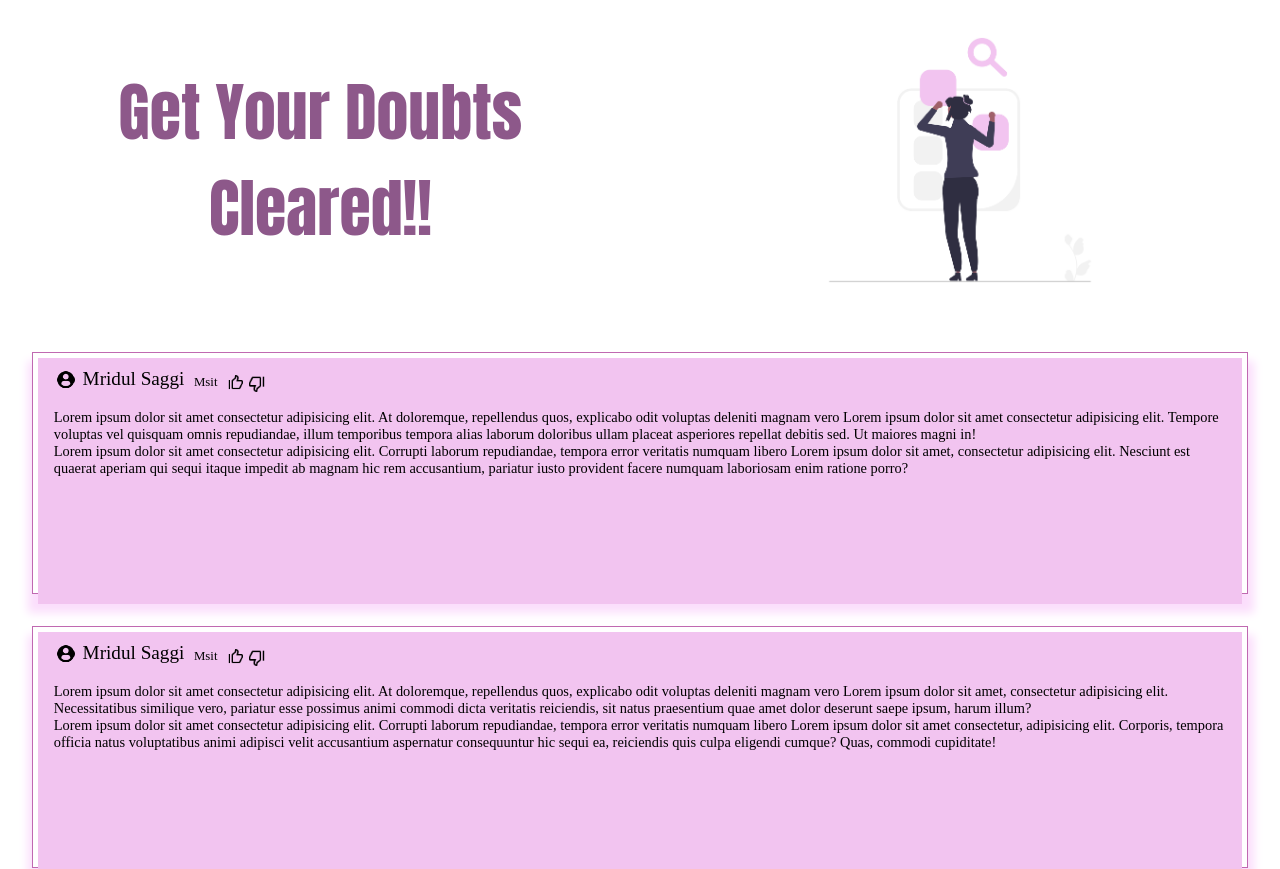
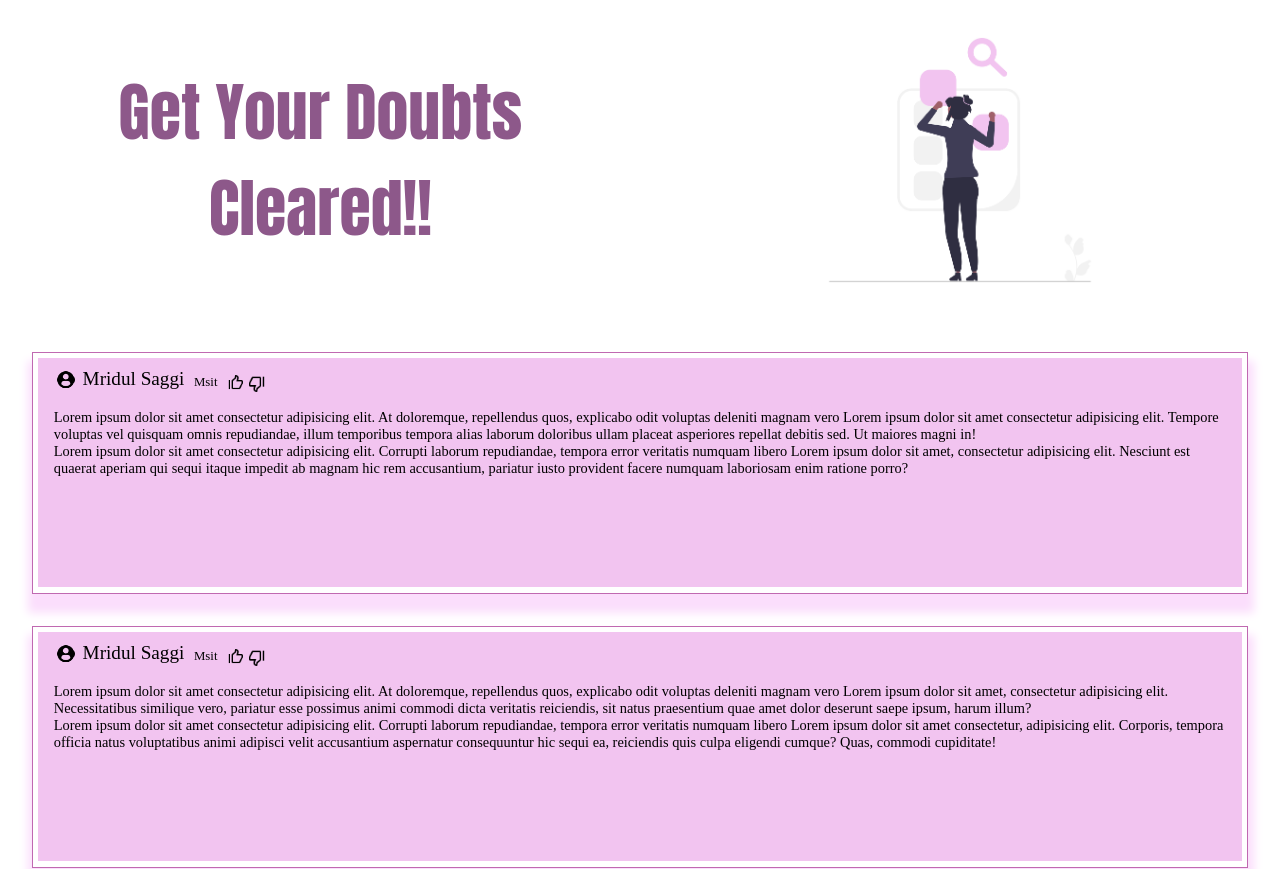
Before and after one commit to doubtless46/doubtless-web, a Next.js app: page /doubtpage in a window 1280 px wide. Shown: the top 869 px of the page. Built offline with nearby package versions, Linux system fonts and the light colour scheme.

Commit message:
Update index.global.css

```diff
--- a/styles/index.global.css
+++ b/styles/index.global.css
@@ -17,7 +17,7 @@
   margin: 0.3rem 0.3rem;
   background-color: rgb(242,196,240);
   border:.2rem rgb(240, 232, 232);
-  height:96%;
+  height:89%;
 
 }
 .sec{
```
